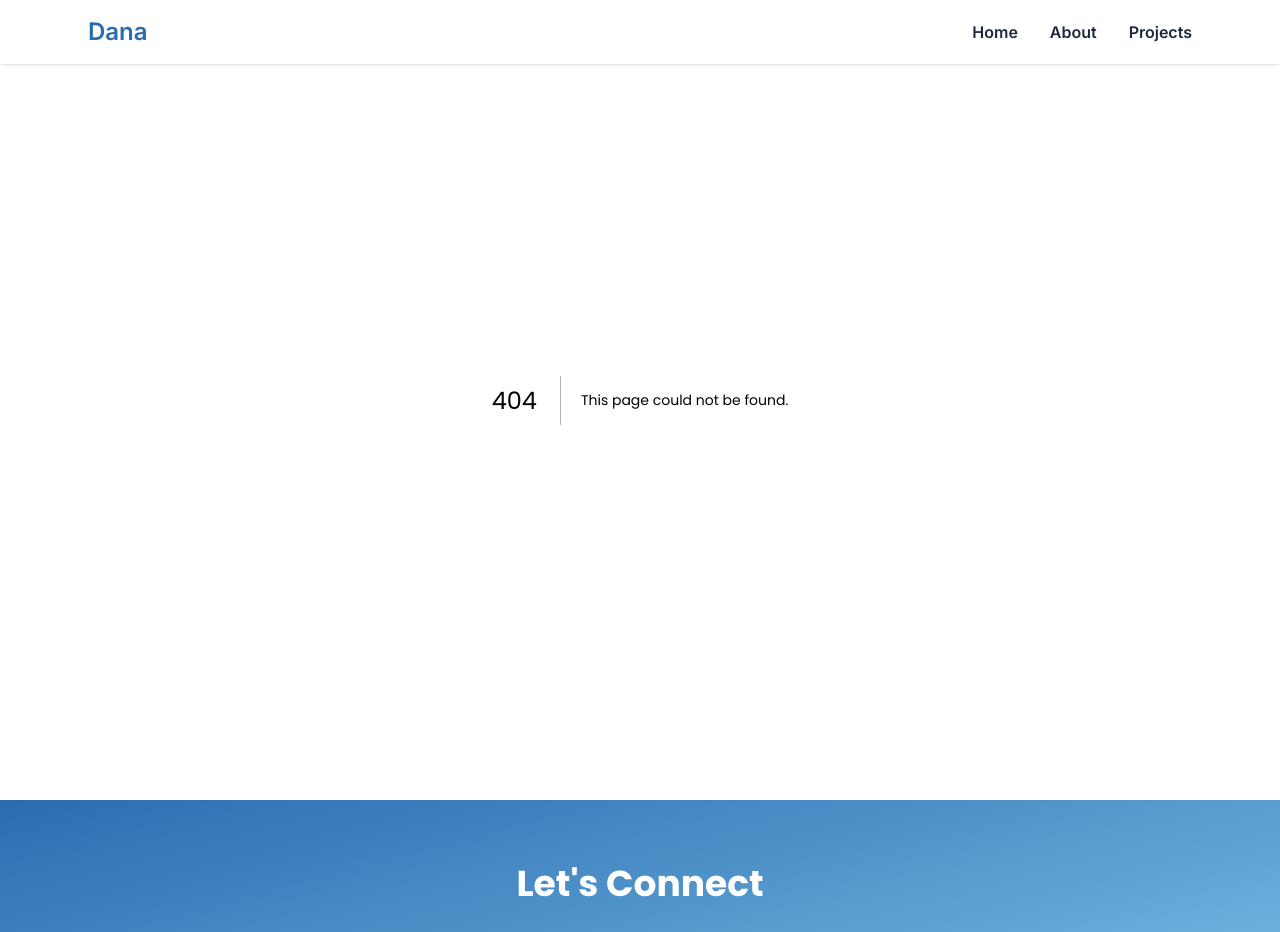
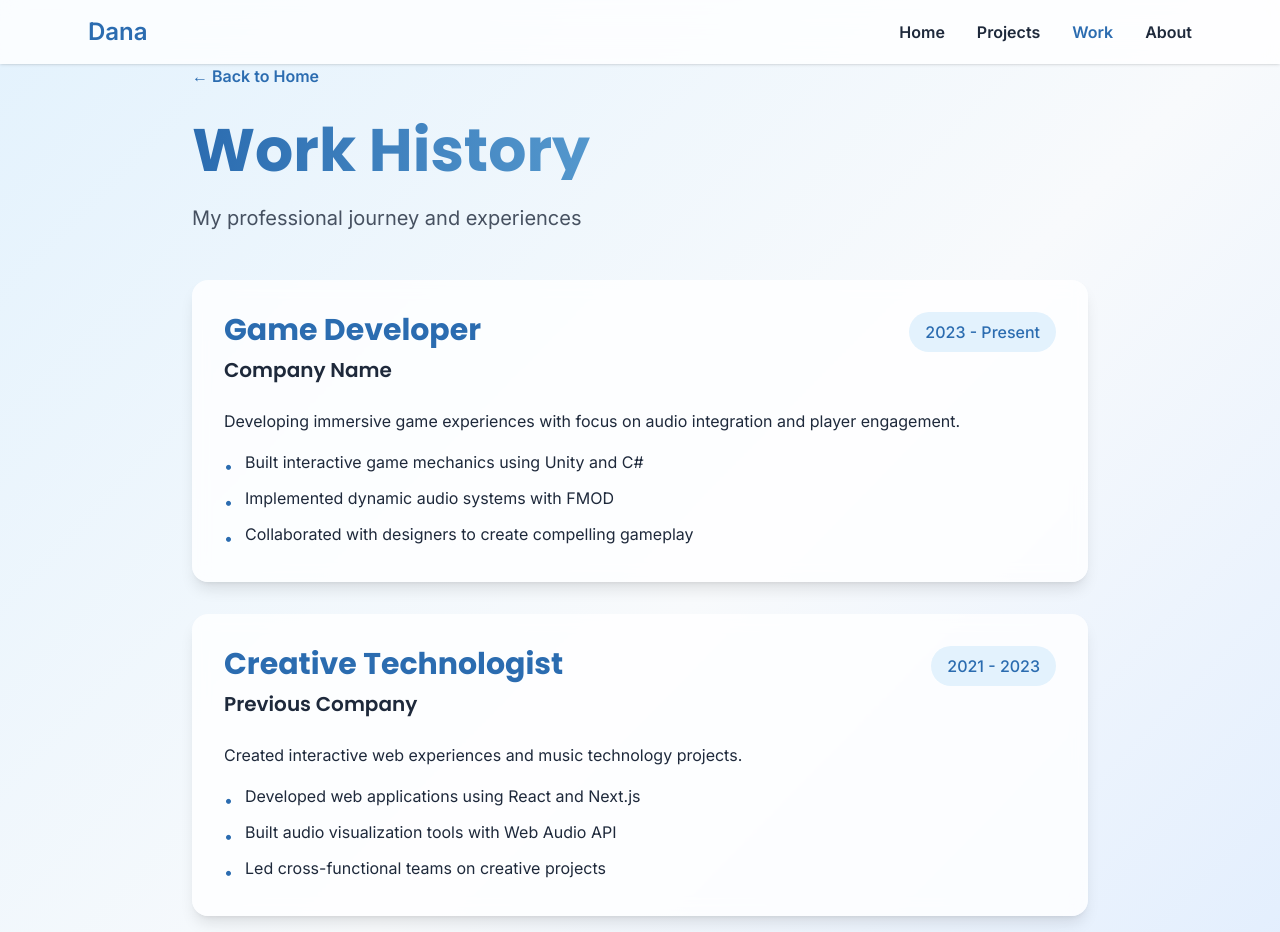
Before and after one commit to Deynuh/my-portfolio, a Next.js app: page /work in a window 1280 px wide. Before the commit this address had no page. Shown: the top 932 px of the page. Built offline with nearby package versions, Linux system fonts and the light colour scheme.

Commit message:
added work history page, rearranged pages

```diff
--- a/src/app/page.js
+++ b/src/app/page.js
@@ -25,7 +25,7 @@ export default function Home() {
           href="/projects"
           className="inline-block bg-[#2B6CB0] text-white px-8 py-4 rounded-full font-semibold text-lg hover:bg-[#2563A8] transition-all duration-300 hover:scale-105 hover:shadow-lg"
         >
-          View My Work
+          View My Projects
         </Link>
       </div>
     </div>
--- /dev/null
+++ b/src/app/work/page.js
@@ -0,0 +1,95 @@
+import Link from 'next/link';
+
+export default function Work() {
+  const workExperience = [
+    {
+      title: "Game Developer",
+      company: "Company Name",
+      period: "2023 - Present",
+      description: "Developing immersive game experiences with focus on audio integration and player engagement.",
+      achievements: [
+        "Built interactive game mechanics using Unity and C#",
+        "Implemented dynamic audio systems with FMOD",
+        "Collaborated with designers to create compelling gameplay"
+      ]
+    },
+    {
+      title: "Creative Technologist",
+      company: "Previous Company",
+      period: "2021 - 2023",
+      description: "Created interactive web experiences and music technology projects.",
+      achievements: [
+        "Developed web applications using React and Next.js",
+        "Built audio visualization tools with Web Audio API",
+        "Led cross-functional teams on creative projects"
+      ]
+    },
+    {
+      title: "Junior Developer",
+      company: "Earlier Company",
+      period: "2019 - 2021",
+      description: "Started career building web applications and learning game development.",
+      achievements: [
+        "Contributed to front-end development projects",
+        "Learned Unity and game design fundamentals",
+        "Participated in game jams and creative coding challenges"
+      ]
+    }
+  ];
+
+  return (
+    <div className="min-h-screen bg-gradient-to-br from-[#E3F2FD] via-[#F8FAFC] to-[#DBEAFE] py-16 px-6">
+      <div className="max-w-4xl mx-auto">
+        <Link
+          href="/"
+          className="inline-block mb-8 text-[#2B6CB0] hover:text-[#89CFF0] transition-colors font-semibold"
+        >
+          ← Back to Home
+        </Link>
+
+        <h1 className="text-5xl md:text-6xl font-bold mb-6 bg-gradient-to-r from-[#2B6CB0] to-[#89CFF0] bg-clip-text text-transparent">
+          Work History
+        </h1>
+        <p className="text-xl text-[#1E293B] opacity-80 mb-12">
+          My professional journey and experiences
+        </p>
+
+        <div className="space-y-8">
+          {workExperience.map((job, index) => (
+            <div
+              key={index}
+              className="bg-white/80 backdrop-blur-sm rounded-2xl p-8 shadow-lg hover:shadow-xl transition-shadow duration-300"
+            >
+              <div className="flex flex-col md:flex-row md:items-start md:justify-between mb-4">
+                <div>
+                  <h2 className="text-2xl md:text-3xl font-bold text-[#2B6CB0] mb-2">
+                    {job.title}
+                  </h2>
+                  <h3 className="text-xl text-[#1E293B] font-semibold mb-2">
+                    {job.company}
+                  </h3>
+                </div>
+                <span className="text-[#2B6CB0] font-medium bg-[#E3F2FD] px-4 py-2 rounded-full inline-block">
+                  {job.period}
+                </span>
+              </div>
+
+              <p className="text-[#1E293B] leading-relaxed mb-4">
+                {job.description}
+              </p>
+
+              <div className="space-y-2">
+                {job.achievements.map((achievement, i) => (
+                  <div key={i} className="flex items-start gap-3">
+                    <span className="text-[#2B6CB0] mt-1">•</span>
+                    <p className="text-[#1E293B]">{achievement}</p>
+                  </div>
+                ))}
+              </div>
+            </div>
+          ))}
+        </div>
+      </div>
+    </div>
+  );
+}
--- a/src/components/Navigation.js
+++ b/src/components/Navigation.js
@@ -11,8 +11,9 @@ export default function Navigation() {
 
   const navLinks = [
     { path: '/', label: 'Home' },
-    { path: '/about', label: 'About' },
-    { path: '/projects', label: 'Projects' }
+    { path: '/projects', label: 'Projects' },
+    { path: '/work', label: 'Work' },
+    { path: '/about', label: 'About' }
   ];
 
   const isActive = (path) => pathname === path;
```
